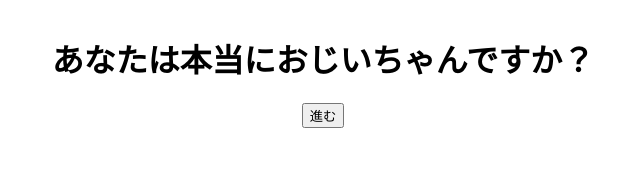
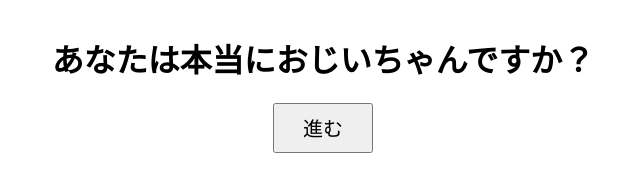
Before and after one commit to harusame1018/tanjobi, a plain HTML site: page index.html in a window 1280 px wide. Shown: the whole page, without its empty margins (317-957 px from the left). Drawn offline with Linux system fonts and the light colour scheme.

Commit message:
Update index.html

```diff
--- a/index.html
+++ b/index.html
@@ -8,6 +8,11 @@
                text-align:center;
                padding:6px 2px;
             }
+            button {
+                width:100px;
+                height:50px;
+                font-size:20px;
+            }
         </style>
     </head>
     <body>
```
